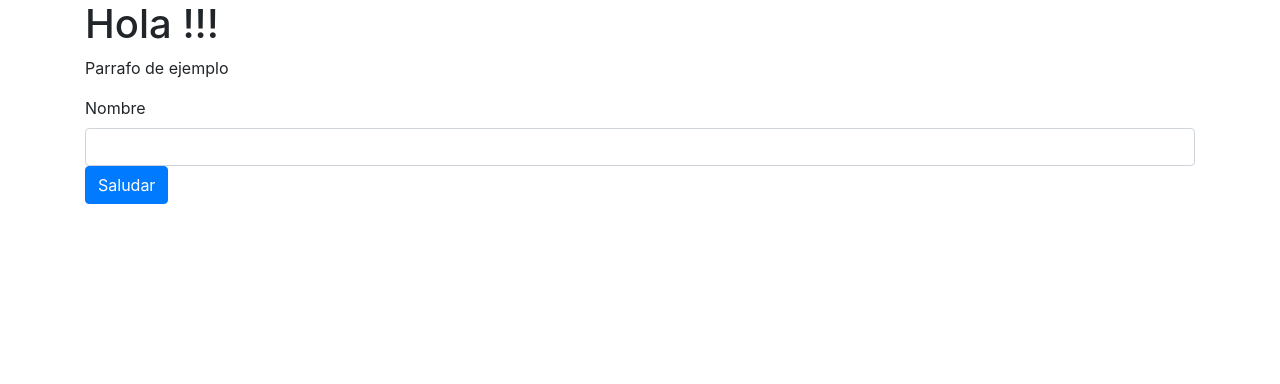
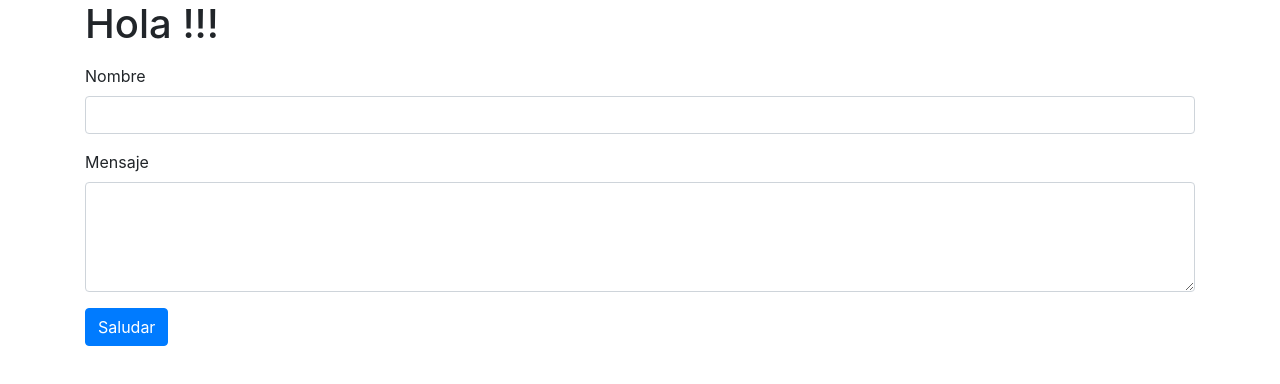
Before and after one commit to helmut1996/ejemplo-react, a React (Create React App) app: page / in a window 1280 px wide. Shown: the top 384 px of the page. Built offline with nearby package versions, Linux system fonts and the light colour scheme.

Commit message:
Ejercicio Conectando los componentes de React

```diff
--- a/public/index.html
+++ b/public/index.html
@@ -38,5 +38,6 @@
       To begin the development, run `npm start` or `yarn start`.
       To create a production bundle, use `npm run build` or `yarn build`.
     -->
+
   </body>
 </html>
--- a/src/App.js
+++ b/src/App.js
@@ -4,36 +4,22 @@ import { FormSaludo } from "./FormSaludo";
 
 export class App extends Component {
   state={
-    nombre:this.props.nombre
+    nombre:this.props.nombre,
+    mensaje:this.props.mensaje
   };
 
-  //declaro funcion
-alOprimirBoton = e =>{
-const nombre = e.target.nombre.value;
-  e.preventDefault();
-  if(typeof nombre==="string" && nombre.length>0){
-    this.setState({
-      nombre: nombre
-      });
-      e.target.nombre.value="";
-  }
-
-};
-
-//funcion
-manejarNuevoNombre = nombre =>{
-  this.setState({
-    nombre:nombre
-  });
+Saludoncion
+mansajeNuevoSaludo = datos =>{
+  this.setState(datos);
 }
   render() {
-    const { nombre } = this.state;
+    const { nombre,mensaje } = this.state;
     return (
     <div className="container">
 
 
-      <MensajeSaludo nombre ={nombre}/>
-      <FormSaludo alObtenerNuevoNombre={this.manejarNuevoNombre}/>
+      <MensajeSaludo nombre ={nombre} mensaje={mensaje}/>
+      <FormSaludo alObtenerNuevoSaludo={this.mansajeNuevoSaludo}/>
     </div>
     );
   }
--- a/src/FormSaludo.js
+++ b/src/FormSaludo.js
@@ -4,12 +4,21 @@ export class FormSaludo extends Component {
 
     alEnviarForm = e =>
         {
+        const datos ={};
         const nombre = e.target.nombre.value;
+        const mensaje = e.target.mensaje.value;
         e.preventDefault();
         if(typeof nombre==="string" && nombre.length >0){
-            this.props.alObtenerNuevoNombre(nombre);
+            datos.nombre=nombre;
             e.target.nombre.value="";
         }
+
+        if(typeof mensaje==="string" && mensaje.length >0){
+            datos.mensaje=mensaje;
+            e.target.mensaje.value="";
+        }
+        this.props.alObtenerNuevoSaludo(datos);
+
         }
     render() {
 
@@ -19,8 +28,14 @@ export class FormSaludo extends Component {
                     <div className="form-group">
                         <label>Nombre</label>
                         <input type="text" name="nombre" id="nombre" className="form-control" />
-                        <button type="submit" className="btn btn-primary">Saludar</button>
+
                     </div>
+                    <div className="form-group">
+                        <label>Mensaje</label>
+                        <textarea rows="4" name="mensaje" id="mensaje" className="form-control" />
+
+                    </div>
+                    <button type="submit" className="btn btn-primary">Saludar</button>
                 </form>
             </div>
         );
--- a/src/MensajeSaludo.js
+++ b/src/MensajeSaludo.js
@@ -3,10 +3,11 @@ export class MensajeSaludo extends Component {
 
     render() {
         const { nombre }= this.props;
+        const { mensaje }= this.props;
         return (
             <div>
                 <h1>Hola { nombre }!!!</h1>
-      <p>Parrafo de ejemplo</p>
+      <p>{mensaje}</p>
             </div>
         );
     }
```
